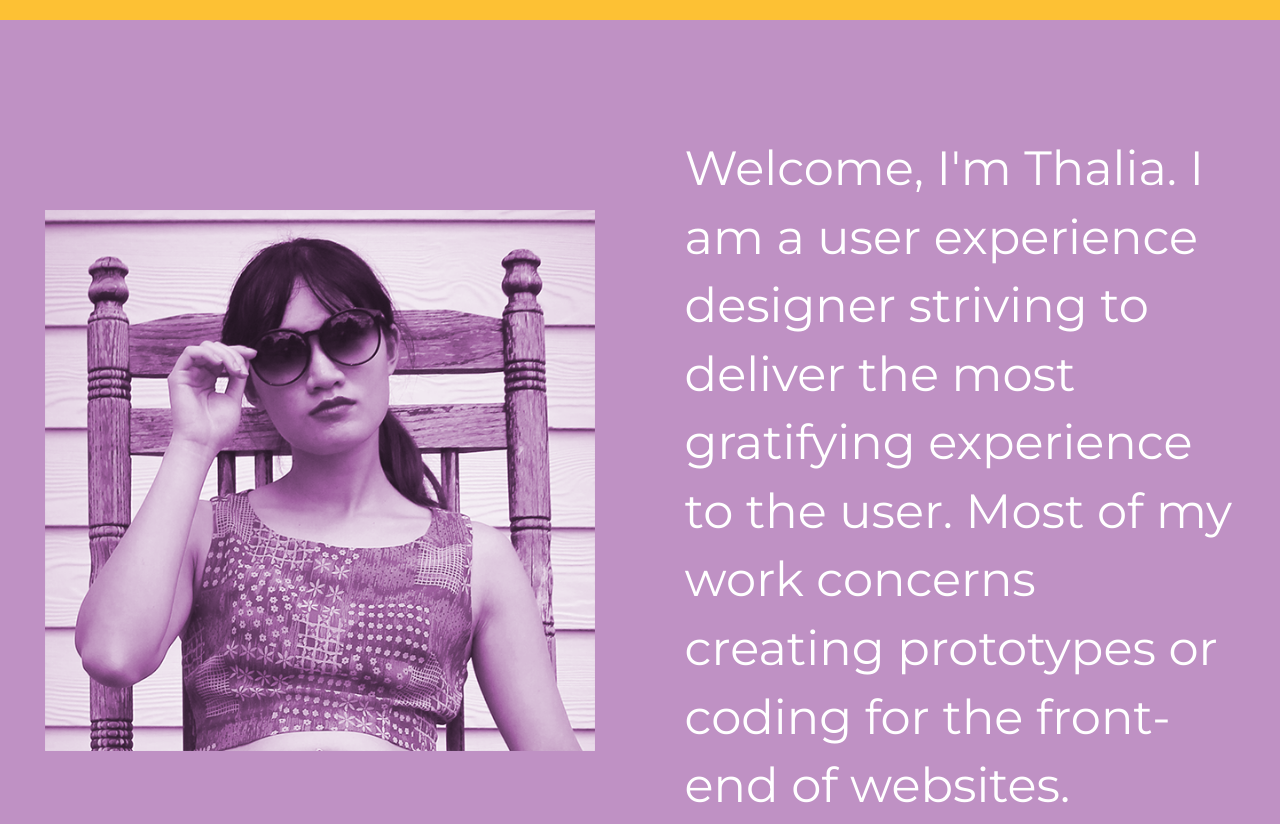
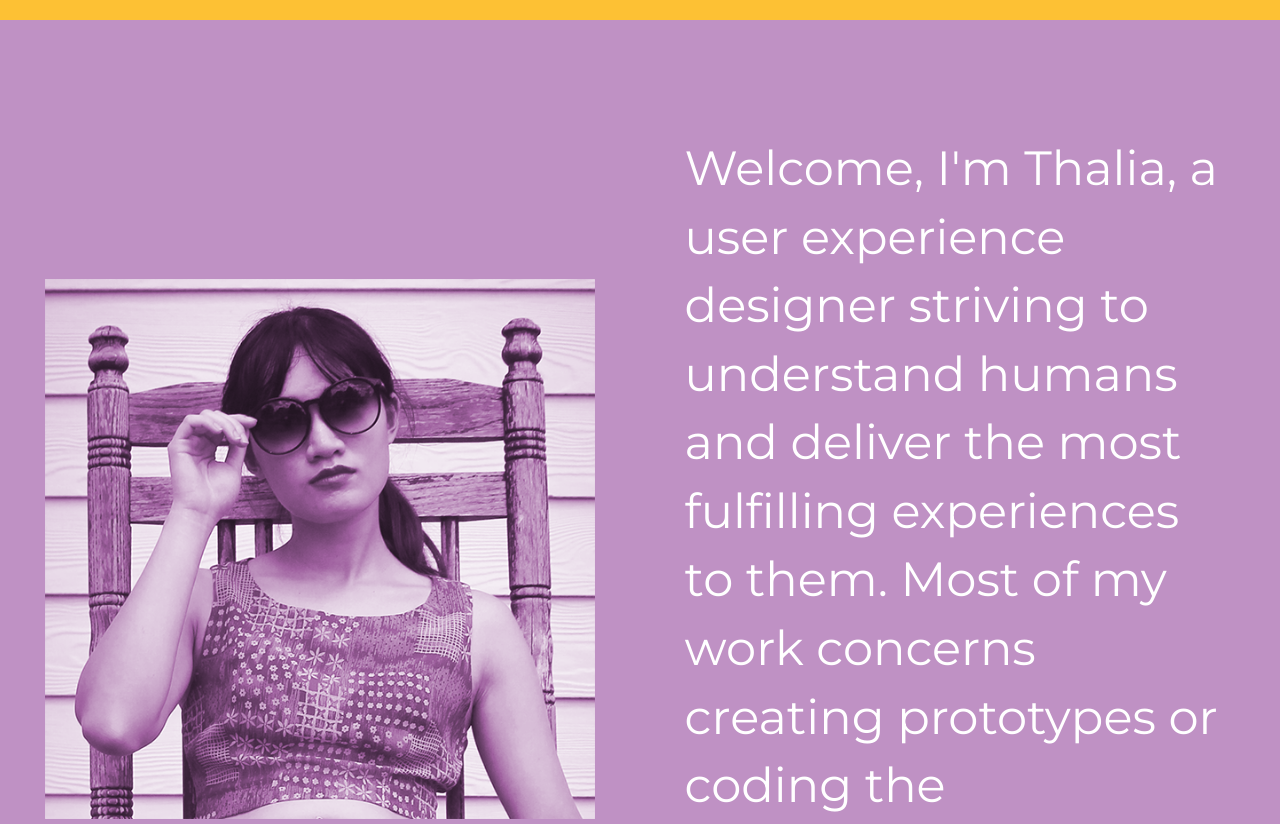
Before and after one commit to thaliasu/thaliasu.github.io, a plain HTML site: page index.html in a window 1280 px wide. Shown: the part 780-1604 px from the top of the page. Drawn offline with nearby package versions, Linux system fonts and the light colour scheme.

Commit message:
Changed statement

```diff
--- a/index.html
+++ b/index.html
@@ -59,7 +59,7 @@
 				</div>
 				<div class="column flex my-column">
 					<div class="intro-column">
-						<div id="intro"><p>Welcome, I'm Thalia. I am a user experience designer striving to deliver the most gratifying experience to the user. Most of my work concerns creating prototypes or coding for the front-end of websites.</p></div>
+						<div id="intro"><p>Welcome, I'm Thalia, a user experience designer striving to understand humans and deliver the most fulfilling experiences to them. Most of my work concerns creating prototypes or coding the appearance of websites.</p></div>
 					</div>
 				</div>
 			</div>
```
